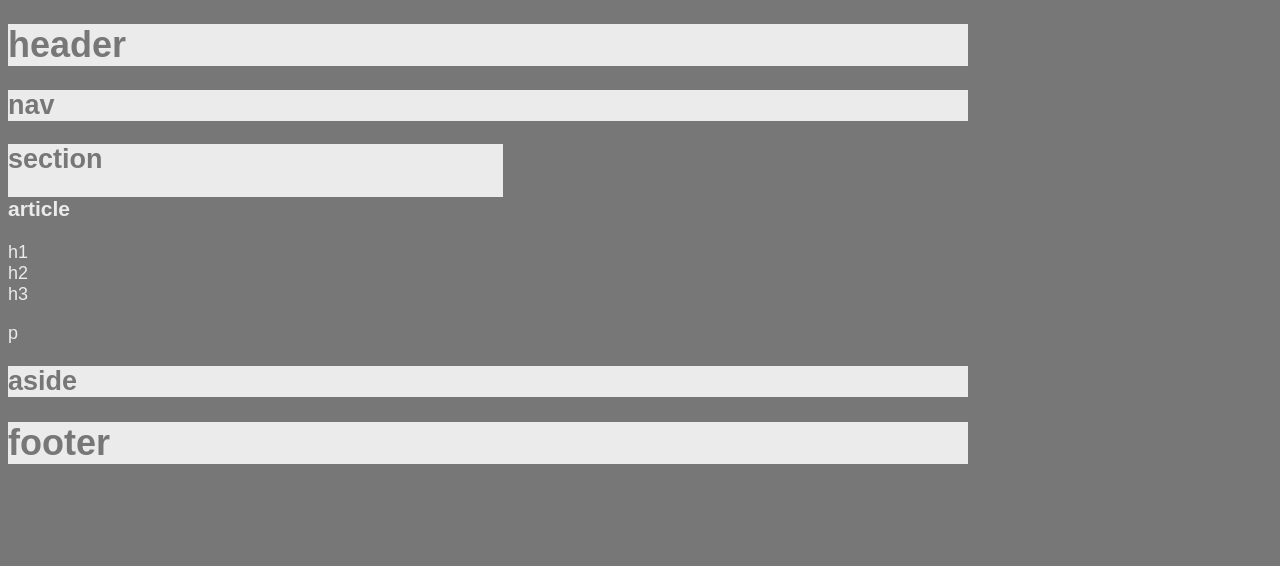
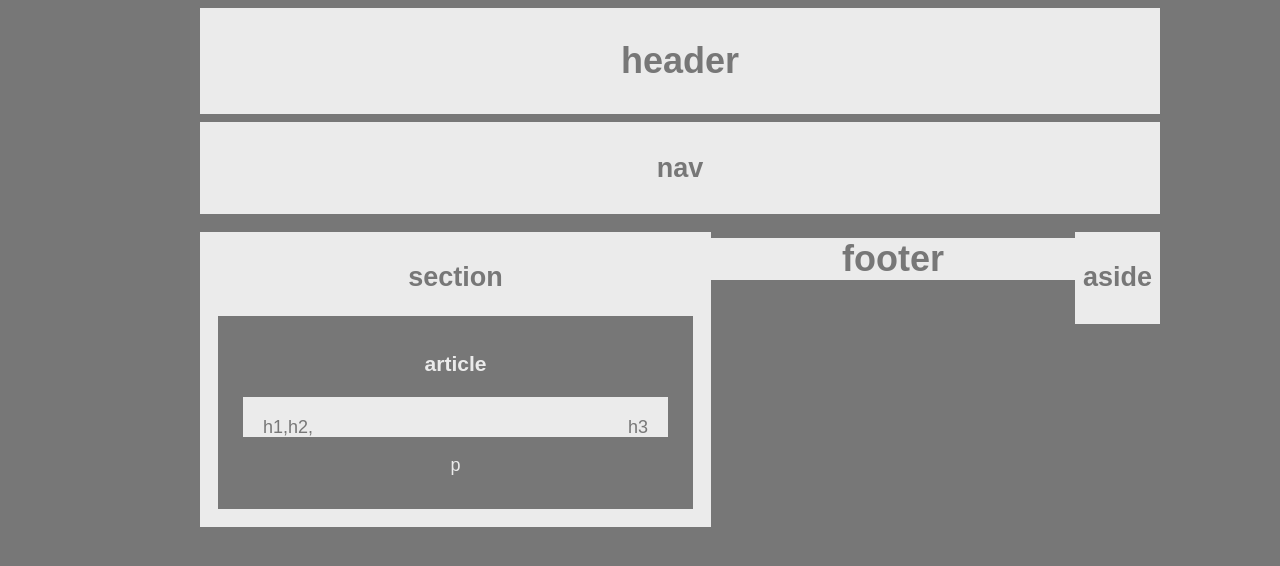
Before and after one commit to Leostino/hw-wireframe, a plain HTML site: page index.html in a window 1280 px wide. Drawn offline with Linux system fonts and the light colour scheme.

Commit message:
classes-added

```diff
--- a/index.html
+++ b/index.html
@@ -15,18 +15,22 @@
         <section class="deco">
             <h1>section</h1>
             <article>
-                <h1>article</h1>
-                <header>h1</header>
-                <header>h2</header>
-                <header>h3</header>
+                    <h1>article</h1>
+                <div id="head">
+                    <header id="head-1">h1,</header>
+                    <header id="head-2">h2,</header>
+                    <header id="head-3">h3</header>
+                </div>
+                <div id="paragragh">
                 <p>p</p>
+                </div>
 
             </article>
         </section>
         <aside class="deco">
             <h1>aside</h1>
         </aside>
-        <footer class="deco">
+        <footer>
             <h1>footer</h1>
         </footer>
 
--- a/style.css
+++ b/style.css
@@ -4,18 +4,52 @@ body {
     background: #777;
     width: 960px;
     font-size: 18px;
+    margin-left: 200px;
+}
+nav {margin-top: 8px;
+    margin-bottom: 18px;
 }
 .deco {
     background: #ebebeb;
+    text-align: center;
+    padding: 8px;
 }
 article {
 color: #ebebeb;
 background: #777;
+margin: 10px;
+padding: 15px;
+}
+#head {
+color: #777;
+background: #ebebeb;
+margin:10px;
+padding: 20px;
+text-align: center;
+}
+#head-1 {
+    float: left;
+}
+#head-2 {
+    float: left;
+}
+#head-3 {
+    float: right;
 }
 h1 p {
     color: #777;
     background: #ebebeb;
 }
 section {
+    color: #777;
+    background: #ebebeb;
+    float: left;
     width: 495px;
 }
+aside {
+    float: right;
+}
+footer {
+    text-align: center;
+    background: #ebebeb;
+}
```
